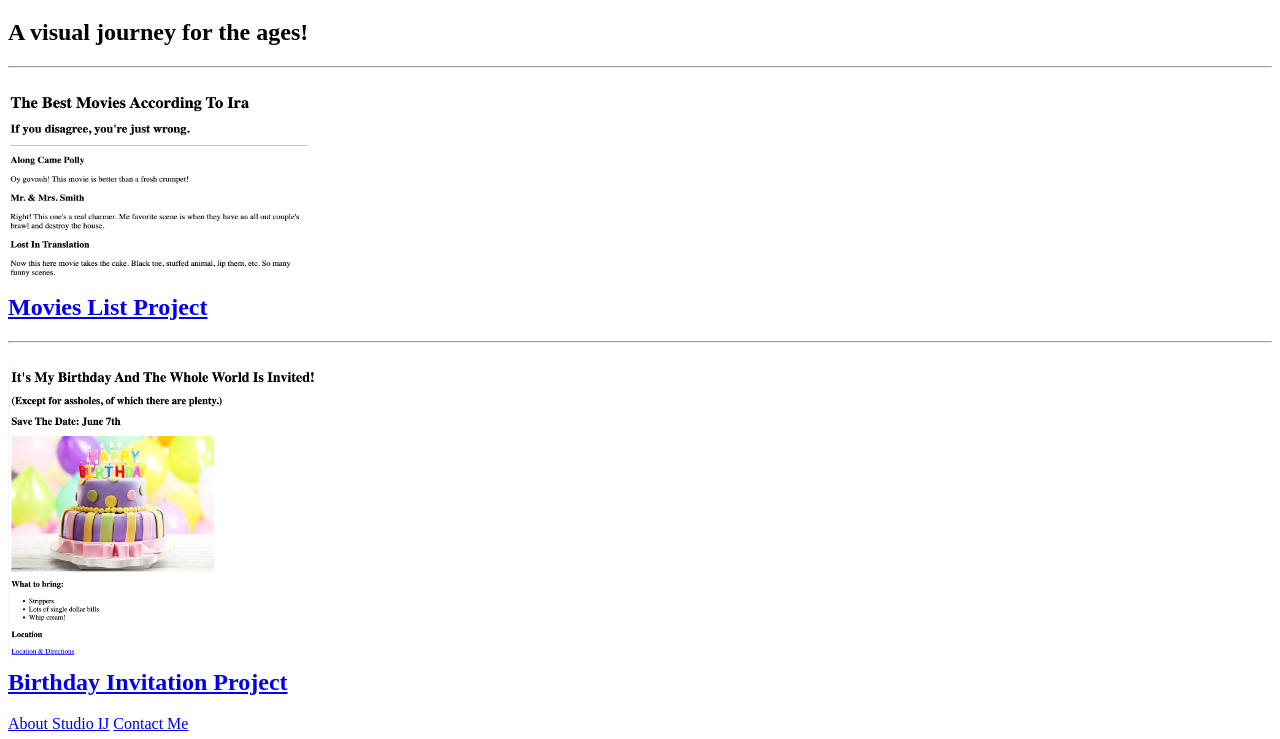
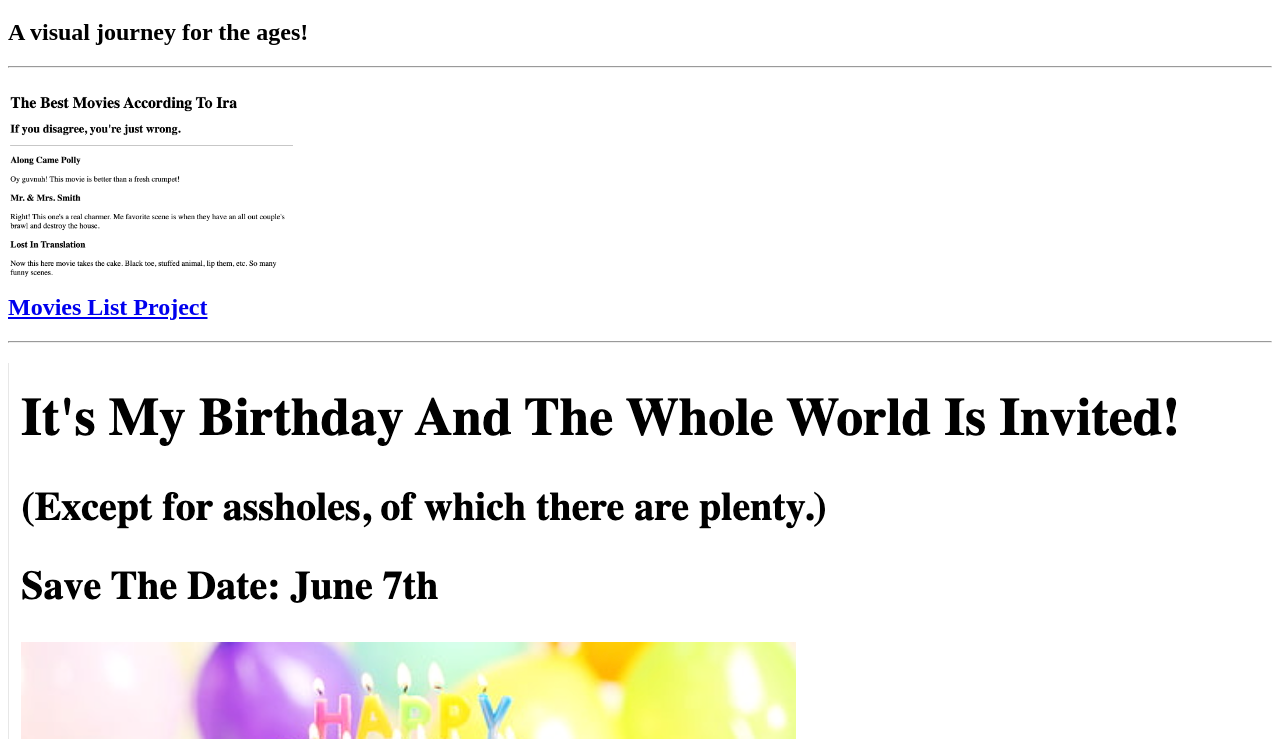
Before and after one commit to zeyergit/html-portfolio, a plain HTML site: page index.html in a window 1280 px wide. Shown: the part 61-800 px from the top of the page. Drawn offline with Linux system fonts and the light colour scheme.

Commit message:
Update index.html

```diff
--- a/index.html
+++ b/index.html
@@ -16,9 +16,9 @@
 <!-- TODO 4: Add titles/subtitles etc. -->
 <!-- Complete -->
 <!-- TODO 5: Add a link to the project pages -->
-<h2><a href="./public/movie-ranking.html"><img src="./assets/images/best_movies-list_active.png" alt="Movie List Image" width="300px" height="200"/><br />Movies List Project</a></h2>
+<h2><a href="./public/movie-ranking.html"><img class="fit-picture" src="./assets/images/best_movies-list_active.png" alt="Movie List Image" height="200"/><br />Movies List Project</a></h2>
 <hr />
-<h2><a href="./public/birthday-invite.html"><img src="./assets/images/birthday_invite_active.png" alt="Birthday Party Invite" widtht="200" height="300"/><br />Birthday Invitation Project</a></h2>
+<h2><a href="./public/birthday-invite.html"><img class="fit-picture" src="./assets/images/birthday_invite_active.png" alt="Birthday Party Invite"/><br />Birthday Invitation Project</a></h2>
 <!-- TODO 6: Add images to show the project previews
 HINT for TODO 6: You can use the height attribute set to 200 to make the image smaller:
 https://developer.mozilla.org/en-US/docs/Web/HTML/Element/img#attr-height -->
```
